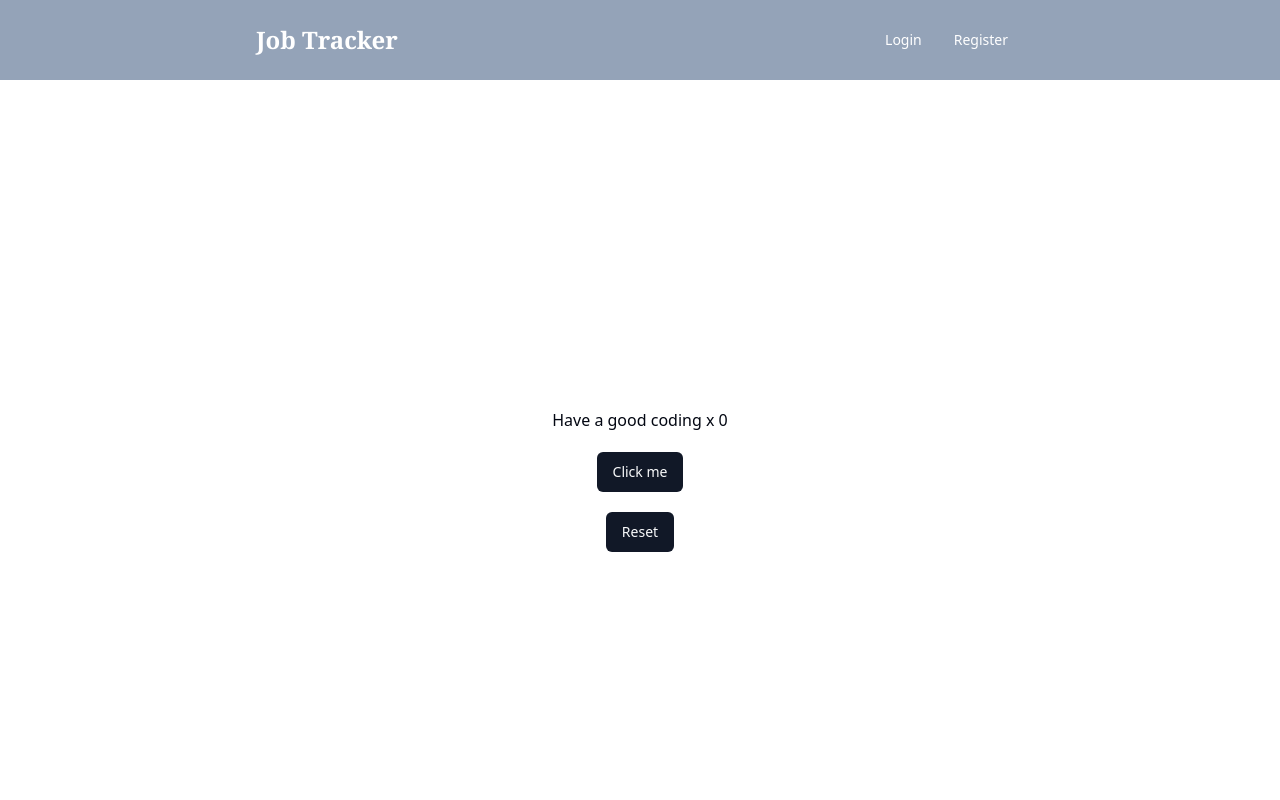
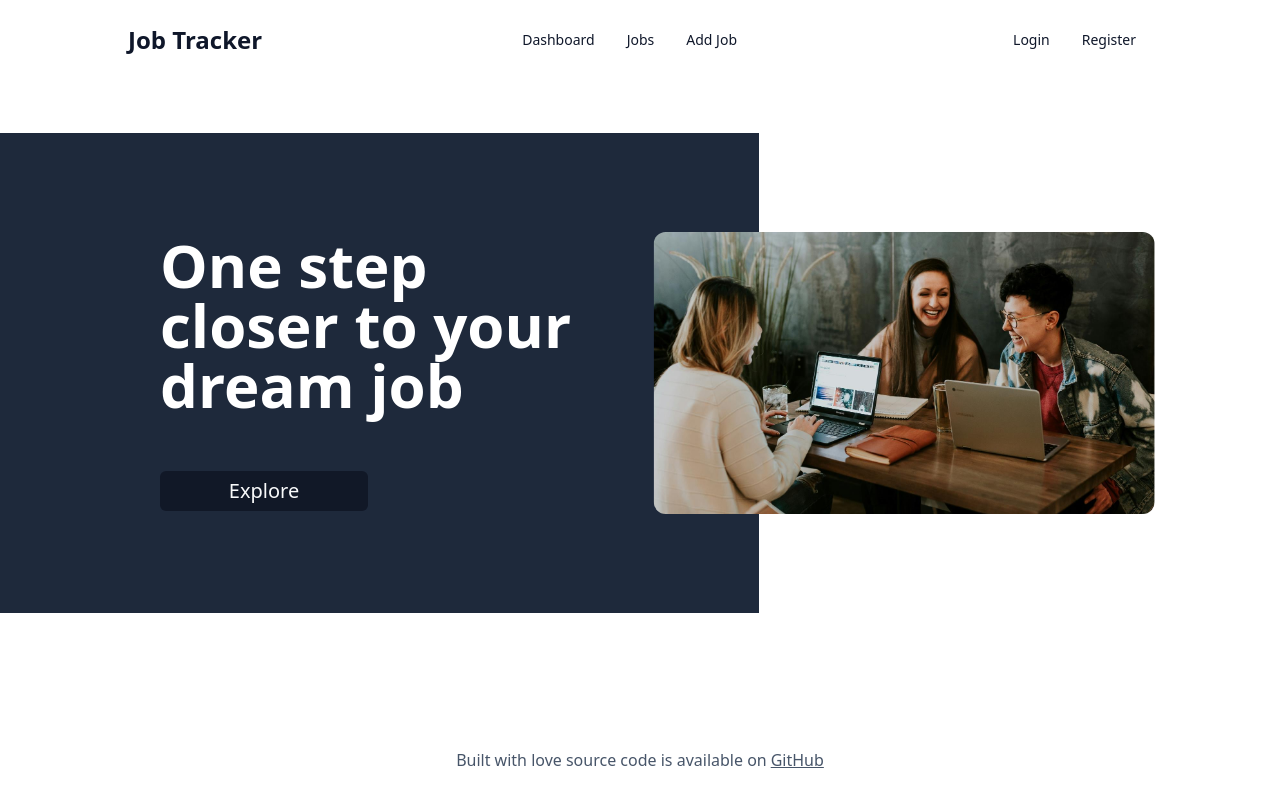
Before and after one commit to haider-patanwala/job-tracker-app, a React (Vite) app: page / in a window 1280 px wide. Shown: the top 800 px of the page. Built offline with nearby package versions, Linux system fonts and the light colour scheme.

Commit message:
feat: Add Jobs, Dashboard, and AddJob pages

```diff
--- a/src/App.jsx
+++ b/src/App.jsx
@@ -4,6 +4,9 @@ import Home from "./pages/Home"
 import NotFound from "./pages/NotFound"
 import Login from "./pages/Login"
 import Register from "./pages/Registration"
+import Jobs from "./pages/Jobs"
+import Dashboard from "./pages/Dashboard"
+import AddJob from "./pages/AddJob"
 
 export default function App() {
   return (
@@ -19,11 +22,23 @@ export default function App() {
           />
           <Route
             path="login"
-          element={<Login />}
+            element={<Login />}
+          />
+          <Route
+            path="jobs"
+            element={<Jobs />}
+          />
+          <Route
+            path="add-job"
+            element={<AddJob />}
+          />
+          <Route
+            path="dashboard"
+            element={<Dashboard />}
           />
           <Route
             path="register"
-          element={<Register />}
+            element={<Register />}
           />
           <Route
             path="*"
--- a/src/Layout.jsx
+++ b/src/Layout.jsx
@@ -5,7 +5,7 @@ import { Toaster } from "@/components/ui/toaster"
 
 function Layout() {
   return (
-    <main className="flex min-h-screen w-screen flex-col">
+    <main className="flex min-h-screen w-screen flex-col items-center justify-center">
       <Header />
       <Outlet />
       <Footer />
--- a/src/components/Footer.jsx
+++ b/src/components/Footer.jsx
@@ -1,12 +1,15 @@
-import React from "react"
-
 function Footer() {
   return (
-    <footer
-      className="mt-auto flex h-[10svh] w-screen items-center justify-center bg-slate-400
-        text-slate-950"
-    >
-      This is footer
+    <footer className="mt-auto flex h-[10svh] w-screen items-center justify-center text-slate-600">
+      Built with love source code is available on{" "}
+      <a
+        className="hover:text- ml-1 underline"
+        target="_blank"
+        rel="noreferrer"
+        href="https://github.com/haider-patanwala/job-tracker-app/tree/app"
+      >
+        GitHub
+      </a>
     </footer>
   )
 }
--- a/src/components/Header.jsx
+++ b/src/components/Header.jsx
@@ -1,6 +1,6 @@
 import { useCookies } from "react-cookie"
 import { Button } from "./ui/button"
-import { Link } from "react-router-dom"
+import { NavLink } from "react-router-dom"
 
 function Header() {
   const [cookie, removeCookie] = useCookies(["token"], {
@@ -8,12 +8,46 @@ function Header() {
   })
 
   return (
-    <header
-      className="flex h-[10svh] w-screen items-center justify-between bg-slate-400 px-[20%]
-        text-white"
-    >
-      <h1 className="font-serif text-2xl font-bold">Job Tracker</h1>
-      {/* Links */}
+    <header className="flex h-[10svh] w-screen items-center justify-between px-[10%] text-slate-900">
+      <NavLink
+        to={"/"}
+        className="font-sans text-2xl font-bold"
+      >
+        Job Tracker
+      </NavLink>
+      {/* NavLinks */}
+      <div>
+        <NavLink to="/dashboard">
+          {({ isActive }) => (
+            <Button
+              className={isActive ? "bg-slate-100" : ""}
+              variant="ghost"
+            >
+              Dashboard
+            </Button>
+          )}
+        </NavLink>
+        <NavLink to="/jobs">
+          {({ isActive }) => (
+            <Button
+              className={isActive ? "bg-slate-100" : ""}
+              variant="ghost"
+            >
+              Jobs
+            </Button>
+          )}
+        </NavLink>
+        <NavLink to="/add-job">
+          {({ isActive }) => (
+            <Button
+              className={isActive ? "bg-slate-100" : ""}
+              variant="ghost"
+            >
+              Add Job
+            </Button>
+          )}
+        </NavLink>
+      </div>
       {cookie && cookie.token && cookie.token !== "undefined" ? (
         <Button
           onClick={() => {
@@ -25,13 +59,13 @@ function Header() {
         </Button>
       ) : (
         <div>
-          <Link to="/login">
+          <NavLink to="/login">
             <Button variant="ghost">Login</Button>
-          </Link>
+          </NavLink>
 
-          <Link to="/register">
+          <NavLink to="/register">
             <Button variant="ghost">Register</Button>
-          </Link>
+          </NavLink>
         </div>
       )}
     </header>
--- /dev/null
+++ b/src/pages/AddJob.jsx
@@ -0,0 +1,7 @@
+import React from "react"
+
+function AddJob() {
+  return <div>AddJob</div>
+}
+
+export default AddJob
--- /dev/null
+++ b/src/pages/Dashboard.jsx
@@ -0,0 +1,7 @@
+import React from "react"
+
+function Dashboard() {
+  return <div>Dashboard</div>
+}
+
+export default Dashboard
--- a/src/pages/Home.jsx
+++ b/src/pages/Home.jsx
@@ -1,13 +1,24 @@
-import React from "react"
 import { Button } from "@/components/ui/button"
+import { Link } from "react-router-dom"
 
 function Home() {
-  const [count, setCount] = React.useState(0)
   return (
-    <div className="flex h-screen w-screen flex-col items-center justify-center gap-5">
-      Have a good coding x {count}
-      <Button onClick={() => setCount((prev) => prev + 1)}>Click me</Button>
-      <Button onClick={() => setCount(0)}>Reset</Button>
+    <div className="my-auto flex w-screen items-center justify-between gap-5">
+      <div className="flex h-[60vh] w-[60%] flex-col justify-center bg-slate-800 pl-[10rem] pr-[10rem]">
+        <p className="text-6xl font-bold text-white">
+          One step closer to your dream job
+        </p>
+        <Link to={"/jobs"}>
+          <Button className="mt-14 w-52 py-4 text-xl">Explore</Button>
+        </Link>
+      </div>
+      <div className="flex w-[40%] flex-col justify-center">
+        <img
+          src="/hero-image.jpg"
+          alt="hero-image"
+          className="aspect-video w-full -translate-x-[25%] rounded-xl object-cover"
+        />
+      </div>
     </div>
   )
 }
--- /dev/null
+++ b/src/pages/Jobs.jsx
@@ -0,0 +1,5 @@
+function Jobs() {
+  return <div>Jobs</div>
+}
+
+export default Jobs
```
Also changed, not shown: public/hero-image.jpg (added).
